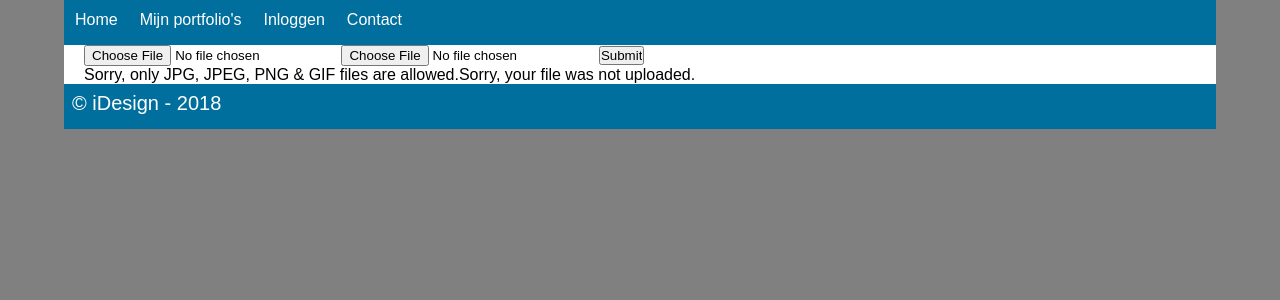
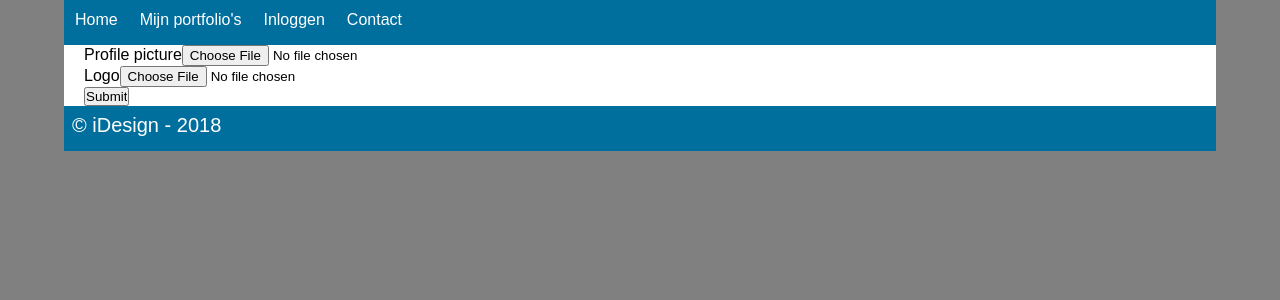
Before and after one commit to stefanschepers/inf1e_pdp_p2, a PHP site: page /Profile.php in a window 1280 px wide. Shown: the part 100-400 px from the top of the page. Run offline with PHP 8.4, Linux system fonts and the light colour scheme; data that the repository does not hold is empty.

Commit message:
Voornamelijk alleen de database connection veranderd naar de juiste. en profiel foto upload veranderd naar functie zodat er 2 upgeload kunnen worden zonder de code dubbel neer te zetten. Deze functie staat in Functions.php.

```diff
--- /dev/null
+++ b/Functions.php
@@ -0,0 +1,50 @@
+
+        <?php
+
+        function uploadImage($files) {
+            $tempLoggedInID = 0;
+
+            $target_directory = "Uploads/";
+            $target_file = $target_directory . basename($files["name"]);
+            $uploadOk = 1;
+            $imageFileType = strtolower(pathinfo($target_file, PATHINFO_EXTENSION));
+
+                $check = getimagesize($files["tmp_name"]);
+                if ($check !== false) {
+                    echo "File is an image - " . $check["mime"];
+                    $uploadOk = 1;
+                } else {
+                    echo "File is not an image.";
+                    $uploadOk = 0;
+                }
+
+            // Check if file already exists
+            if (file_exists($target_file)) {
+                echo "Sorry, file already exists.";
+                $uploadOk = 0;
+            }
+            // Check file size
+            if ($files["size"] > 500000) {
+                echo "Sorry, your file is too large.";
+                $uploadOk = 0;
+            }
+            // Allow certain file formats
+            if ($imageFileType != "jpg" && $imageFileType != "png" && $imageFileType != "jpeg" && $imageFileType != "gif") {
+                echo "Sorry, only JPG, JPEG, PNG & GIF files are allowed.";
+                $uploadOk = 0;
+            }
+            // Check if $uploadOk is set to 0 by an error
+            if ($uploadOk == 0) {
+                echo "Sorry, your file was not uploaded.";
+                // if everything is ok, try to upload file
+            } else {
+                if (move_uploaded_file($files["tmp_name"], $target_file)) {
+                    echo "The file " . basename($files["name"]) . " has been uploaded.";
+                } else {
+                    echo "Sorry, there was an error uploading your file.";
+                }
+            }
+            return $target_file;
+        }
+
+        ?>
--- a/Profile.php
+++ b/Profile.php
@@ -2,57 +2,22 @@
 include "header.php";
 ?>
         <form method="POST" action="Profile.php" enctype="multipart/form-data">
-            <input type="file" name="ProfilePicture"/>
-            <input type="file" name="Logo"/>
-            <input type="submit" name="SUBMIT">
+            <p> Profile picture<input type="file" name="ProfilePicture"/></p>
+            <p> Logo<input type="file" name="Logo"/></p>
+            <p> <input type="submit" name="SUBMIT"></p>
         </form>
         <?php
-        $tempLoggedInID = 0;
+        include 'Functions.php';
+        if (isset($_POST["SUBMIT"])) {
+            $profileTarget = uploadImage($_FILES["ProfilePicture"]);
+            $logoTarget = uploadImage($_FILES["Logo"]);
 
-        $target_directory = "Uploads/";
-        $target_file = $target_directory . basename($_FILES["ProfilePicture"]["name"]);
-        $uploadOk = 1;
-        $imageFileType = strtolower(pathinfo($target_file, PATHINFO_EXTENSION));
-
-        if (isset($_POST["SUBMIT"])) {
-            $check = getimagesize($_FILES["ProfilePicture"]["tmp_name"]);
-            if ($check !== false) {
-                echo "File is an image - " . $check["mime"];
-                $uploadOk = 1;
-            } else {
-                echo "File is not an image.";
-                $uploadOk = 0;
-            }
-        }
-        // Check if file already exists
-        if (file_exists($target_file)) {
-            echo "Sorry, file already exists.";
-            $uploadOk = 0;
-        }
-        // Check file size
-        if ($_FILES["ProfilePicture"]["size"] > 500000) {
-            echo "Sorry, your file is too large.";
-            $uploadOk = 0;
-        }
-        // Allow certain file formats
-        if ($imageFileType != "jpg" && $imageFileType != "png" && $imageFileType != "jpeg" && $imageFileType != "gif") {
-            echo "Sorry, only JPG, JPEG, PNG & GIF files are allowed.";
-            $uploadOk = 0;
-        }
-        // Check if $uploadOk is set to 0 by an error
-        if ($uploadOk == 0) {
-            echo "Sorry, your file was not uploaded.";
-        // if everything is ok, try to upload file
-        } else {
-            if (move_uploaded_file($_FILES["ProfilePicture"]["tmp_name"], $target_file)) {
-                echo "The file " . basename($_FILES["ProfilePicture"]["name"]) . " has been uploaded.";
-            } else {
-                echo "Sorry, there was an error uploading your file.";
-            }
+            echo $insertQuery = "INSERT INTO user_styling(User_ID, Styling_ID, Profile_Picture, Logo)
+                        VALUES(".$_SESSION['User_ID'].", 0, '$profileTarget', '$logoTarget')";
         }
 
-        $insertQuery = "INSERT INTO user_styling(User_ID, Styling_ID, Profile_Picture, Logo)
-                        VALUES(0, 0, '$target_file', '')";
+
+
 
         ?>
 <?php
--- a/header.php
+++ b/header.php
@@ -29,7 +29,6 @@
                 <li>Mijn portfolio's</li>
                 <?php
                 if (isset($_SESSION['ingelogd']) && $_SESSION['ingelogd'] == true) {
-                    echo $_SESSION['level'];
                     if (isset($_SESSION['level']) && $_SESSION['level'] > 0) {
                         echo '<a href="cms.php"><li>CMS</li></a>';
                     }
--- a/logout.php
+++ b/logout.php
@@ -2,7 +2,6 @@
         <?php
         include 'header.php';
         include 'dbci.php';
-            session_start();
             $_SESSION["ingelogd"] = false;
             session_destroy();
         ?>
--- a/protofolio/nbproject/private/private.xml
+++ b/protofolio/nbproject/private/private.xml
@@ -2,8 +2,6 @@
 <project-private xmlns="http://www.netbeans.org/ns/project-private/1">
     <editor-bookmarks xmlns="http://www.netbeans.org/ns/editor-bookmarks/2" lastBookmarkId="0"/>
     <open-files xmlns="http://www.netbeans.org/ns/projectui-open-files/2">
-        <group>
-            <file>file:/C:/xampp/htdocs/protofolio/login.php</file>
-        </group>
+        <group/>
     </open-files>
 </project-private>
```
Also changed, not shown: Profile_Guestbook.php (+5 -5 lines), login.php (+14 -1 lines).
